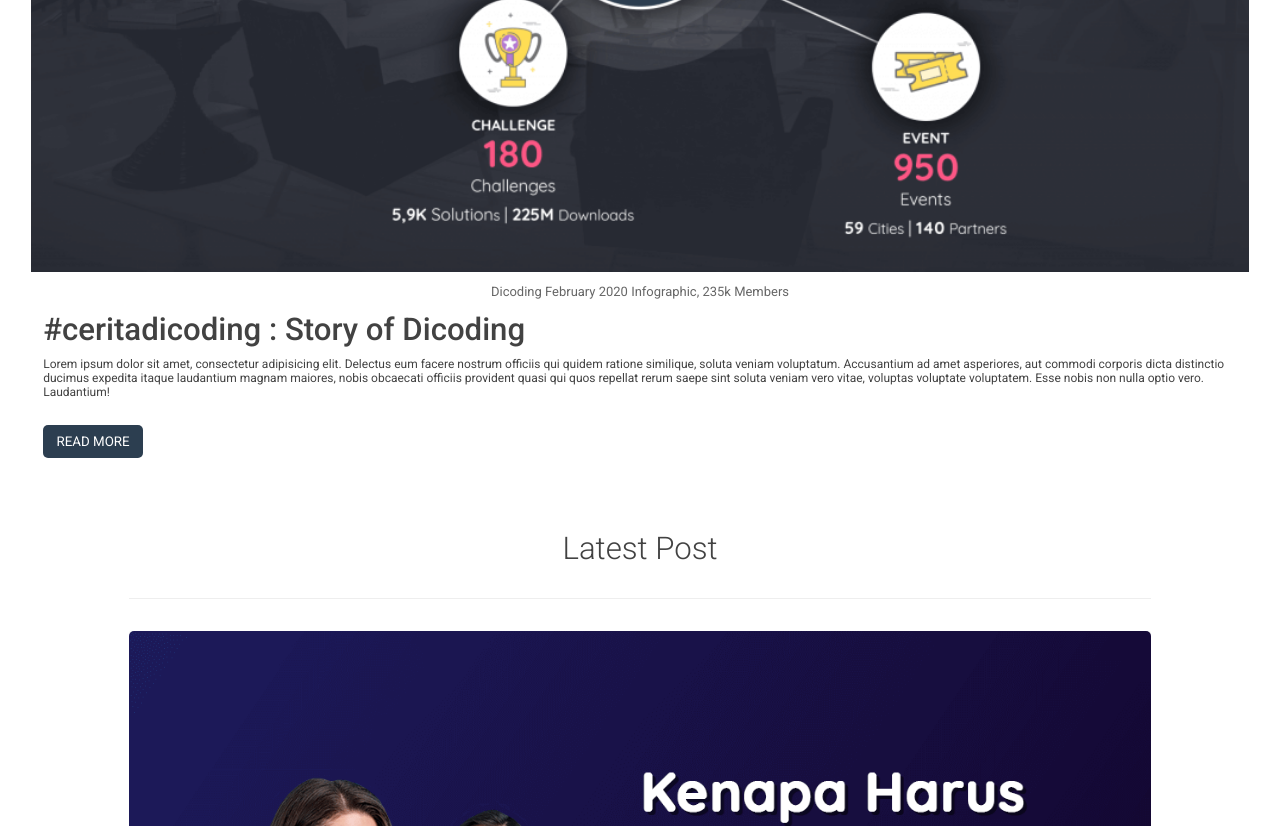
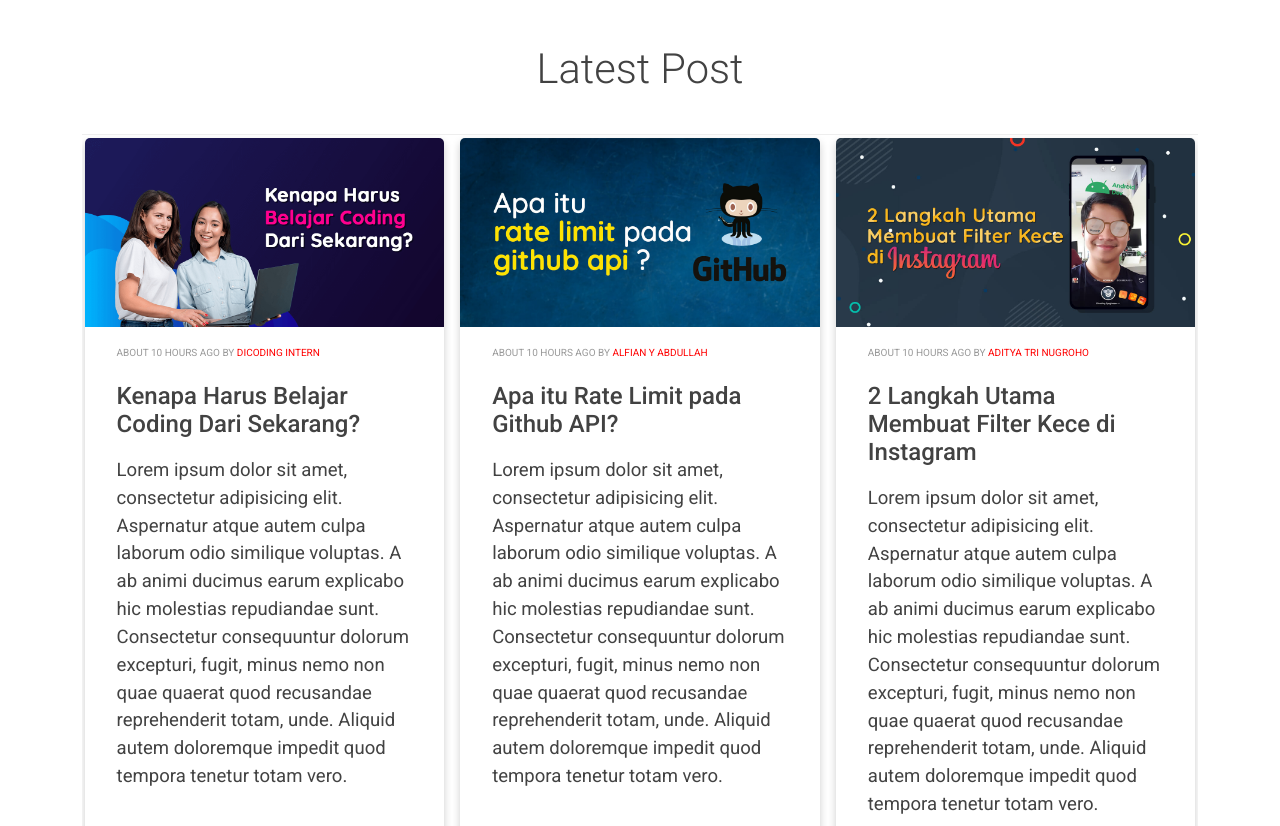
Before and after one commit to rashiop/fe-expert-class, a website built with webpack: page src/index.html in a window 1280 px wide. Shown: the part 960-1786 px from the top of the page. Built offline with nearby package versions, Linux system fonts and the light colour scheme.

Commit message:
solution: fond and padding opt

```diff
--- a/src/index.js
+++ b/src/index.js
@@ -1 +1,2 @@
 import './styles/main.css';
+import './styles/responsive.css';
--- a/src/styles/main.css
+++ b/src/styles/main.css
@@ -10,6 +10,7 @@
     width: 100%;
     height: 100%;
 }
+
 
 body {
     font-family: "Roboto", sans-serif;
@@ -28,11 +29,13 @@
 }
 
 .header__inner {
-    width: 67%;
+    width: 100%;
     text-align: center;
     margin-left: auto;
     margin-right: auto;
 }
+
+
 
 .header__title {
     font-weight: 300;
@@ -47,16 +50,16 @@
  */
 
 .nav {
-    width: 67%;
+    width: 100%;
     margin-left: auto;
     margin-right: auto;
 }
 
 .nav__list {
-    width: 100%;
+    display: flex;
+    justify-content: space-between;
     padding: 0;
     margin: 0;
-    text-align: center;
 }
 
 .nav__item {
@@ -138,7 +141,7 @@
  */
 
 .headline {
-    overflow: auto;
+    width: 100%;
 }
 
 .headline__figure {
@@ -152,7 +155,6 @@
 
 .headline__content {
     width: 100%;
-    padding: 1em;
 }
 
 .headline__figure figcaption {
@@ -164,7 +166,7 @@
 }
 
 .headline__title {
-    font-size: 2.6em;
+    font-size: 2em;
     font-weight: 500;
 }
 
@@ -179,6 +181,8 @@
     margin-top: 2em;
     cursor: pointer;
     padding: 0.67em 1em;
+    min-height: 44px;
+    min-width: 44px;
     color: white;
     border: none;
     border-radius: 5px;
@@ -188,6 +192,14 @@
 
 .headline__button:hover {
     opacity: 0.8;
+}
+
+@media(min-width: 1024px) {
+    .headline {
+        flex-direction: row;
+        align-items: flex-start;
+    }
+
 }
 
 /*
@@ -212,22 +224,6 @@
     border-bottom: 1px solid #eeeeee;
 }
 
-@media (min-width: 768px) {
-    .latest {
-        width: 84%;
-        margin: 60px auto;
-        text-align: center;
-    }
-}
-/*
- * post
- */
-
-.posts {
-    margin: 2.6em auto auto;
-    text-align: left;
-    overflow: auto;
-}
 
 /*
  * post item
@@ -241,7 +237,7 @@
 }
 
 .post-item__content {
-    padding: 1em 2.6em 2.6em 2.6em;
+    padding: 1.2em;
 }
 
 .post-item__thumbnail {
--- /dev/null
+++ b/src/styles/responsive.css
@@ -0,0 +1,47 @@
+.posts {
+    display: grid;
+    gap: 1em;
+    padding: 3px;
+    grid-template-columns: 1fr;
+    text-align: left;
+    overflow: auto;
+}
+
+@media(min-width: 768px) and (max-width: 1024px) {
+  body {
+    font-size: 14px;
+  }
+
+  .posts {
+    grid-template-columns: repeat(2, 1fr);
+  }
+
+  .post-item__content {
+    padding: 1em 2em 2em 2em;
+  }
+}
+
+
+@media screen and (min-width: 1024px) {
+  .headline {
+    display: grid;
+    grid-template-columns: 1fr 1fr;
+    gap: 1em;
+  }
+
+  .posts {
+    grid-template-columns: repeat(3, 1fr);
+  }
+
+  .post-item__content {
+    padding: 1em 2em 2em 2em;
+  }
+
+  main {
+    max-width: 1200px;
+  }
+
+  body {
+    font-size: 16px;
+  }
+}
```
